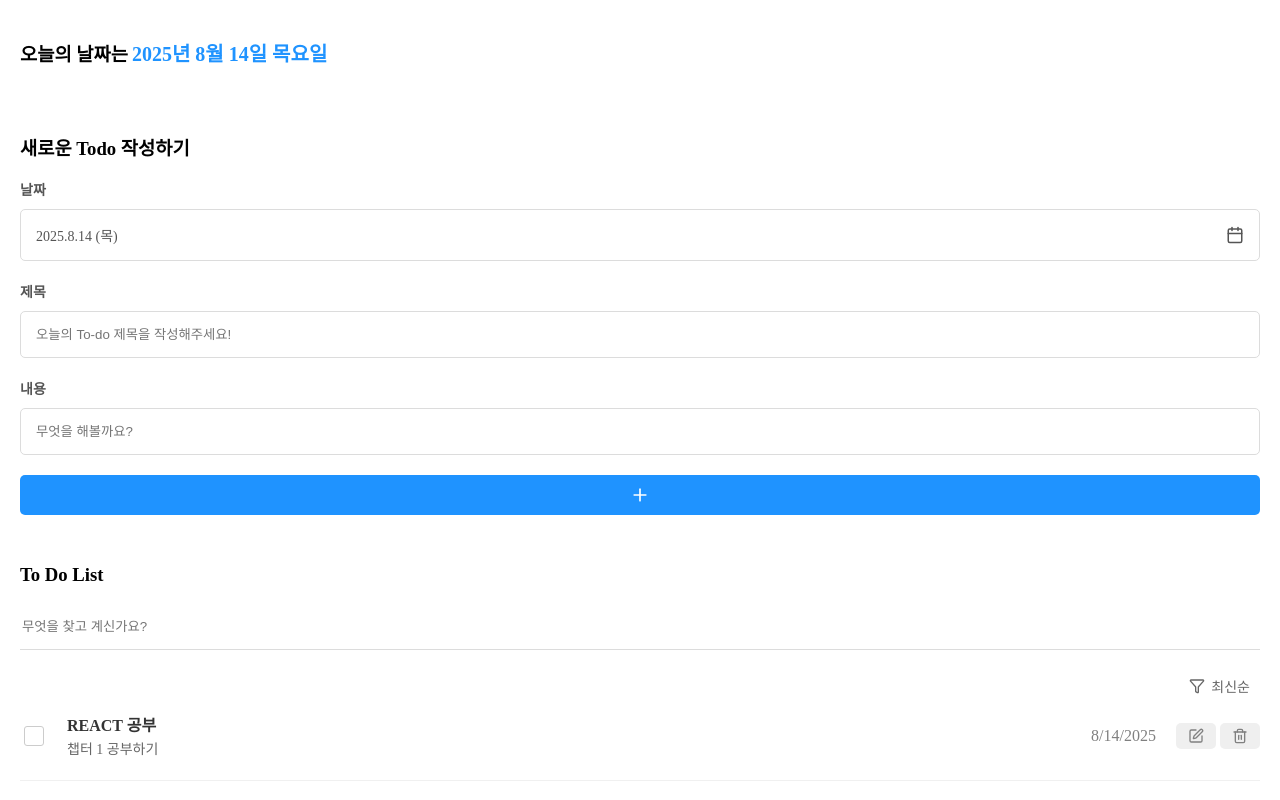
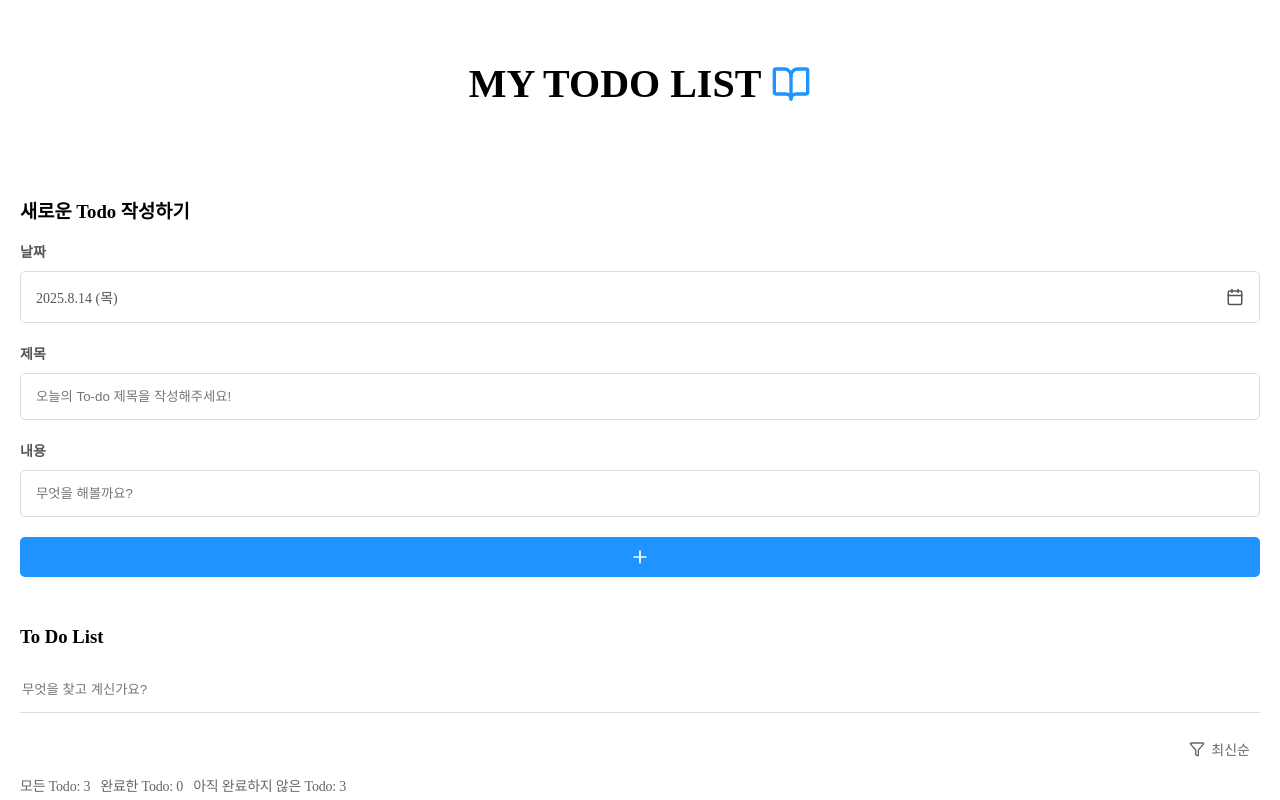
Before and after one commit to heehortus/React-Todo, a React (Vite) app: page / in a window 1280 px wide. Shown: the top 800 px of the page. Built offline with nearby package versions, Linux system fonts and the light colour scheme.

Commit message:
reafactor: useMemo, React.memo, Context 사용하여 리팩토링

```diff
--- a/src/App.jsx
+++ b/src/App.jsx
@@ -1,9 +1,20 @@
-import { useReducer, useState, useRef, useEffect } from "react";
+import React from "react";
+import {
+  useMemo,
+  useCallback,
+  useReducer,
+  useState,
+  useRef,
+  useEffect,
+} from "react";
 import styles from "./App.module.css";
 import Header from "./components/Header";
 import TodoEditor from "./components/TodoEditor";
 import TodoList from "./components/TodoList";
 import Toast from "./components/Toast";
+
+export const TodoStateContext = React.createContext();
+export const TodoDispatchContext = React.createContext();
 
 // mock 데이터
 const mockTodo = [
@@ -57,11 +68,6 @@ function reducer(state, action) {
 }
 
 function App() {
-  // 컴포넌트 변수 idRef
-  // 아이템 생성할 때마다 idRef의 현재값 1씩 증가
-  // const idRef = useRef(3);
-  // const [todo, setTodo] = useState(mockTodo);
-
   // Toast 표시 상태
   const [showToast, setShowToast] = useState(false);
 
@@ -72,26 +78,8 @@ function App() {
     return savedTodos ? JSON.parse(savedTodos) : mockTodo;
   });
 
-  // 로컬 스토리지에서 데이터 불러오기
-  // const [todo, setTodo] = useState(() => {
-  //   const savedTodos = localStorage.getItem("todos");
-  //   return savedTodos ? JSON.parse(savedTodos) : [];
-  // });
-
-  // // 로컬 스토리지에서 마지막 ID 불러오기
-  // const idRef = useRef(
-  //   (() => {
-  //     const savedTodos = localStorage.getItem("todos");
-  //     if (savedTodos) {
-  //       const todos = JSON.parse(savedTodos);
-  //       return todos.length > 0
-  //         ? Math.max(...todos.map((todo) => todo.id)) + 1
-  //         : 0;
-  //     }
-  //     return 1;
-  //   })()
-  // );
-
+  // 컴포넌트 변수 idRef
+  // 아이템 생성할 때마다 idRef의 현재값 1씩 증가
   // localStorage 읽어서 나온 데이터의 최대 ID + 1
   const idRef = useRef(
     (() => {
@@ -133,12 +121,12 @@ function App() {
   };
 
   // 아이템 업데이트 함수 (체크박스 체크)
-  const onUpdate = (targetId) => {
+  const onUpdate = useCallback((targetId) => {
     dispatch({
       type: "UPDATE",
       targetId,
     });
-  };
+  }, []);
 
   // 아이템 수정 함수
   const onEdit = (targetId, newTitle, newContent) => {
@@ -152,23 +140,26 @@ function App() {
 
   // 아이템 삭제 함수
   // 해당 id를 가진 아이템 요소를 뺀 새 배열로 todo를 업데이트(필터)한다.
-  const onDelete = (targetId) => {
+  const onDelete = useCallback((targetId) => {
     dispatch({
       type: "DELETE",
       targetId,
     });
-  };
+  }, []);
+
+  const memoizedDispatches = useMemo(() => {
+    return { onCreate, onUpdate, onEdit, onDelete };
+  }, []);
 
   return (
     <div className={styles.App}>
       <Header />
-      <TodoEditor onCreate={onCreate} />
-      <TodoList
-        todo={todo}
-        onUpdate={onUpdate}
-        onEdit={onEdit}
-        onDelete={onDelete}
-      />
+      <TodoStateContext.Provider value={todo}>
+        <TodoDispatchContext.Provider value={memoizedDispatches}>
+          <TodoEditor />
+          <TodoList />
+        </TodoDispatchContext.Provider>
+      </TodoStateContext.Provider>
       <Toast
         message="할 일이 추가되었습니다!"
         isVisible={showToast}
--- a/src/components/Calendar.module.css
+++ b/src/components/Calendar.module.css
@@ -32,7 +32,7 @@
   border: none;
   cursor: pointer;
   padding: 10px;
-  border-radius: 8px;
+  border-radius: 50%;
   display: flex;
   align-items: center;
   justify-content: center;
--- a/src/components/Header.jsx
+++ b/src/components/Header.jsx
@@ -1,3 +1,5 @@
+import React from "react";
+import { BookOpen } from "lucide-react";
 import styles from "./Header.module.css";
 
 function KoreanDate() {
@@ -14,10 +16,14 @@ function KoreanDate() {
 const Header = () => {
   return (
     <div className={styles.Header}>
-      <h3>오늘의 날짜는</h3>
-      <h1>{KoreanDate()}</h1>
+      <h3>MY TODO LIST</h3>
+      <BookOpen
+        size={40} // 크기
+        color="#1f93ff" // 색상
+        strokeWidth={2} // 선 두께
+      />
     </div>
   );
 };
 
-export default Header;
+export default React.memo(Header);
--- a/src/components/Header.module.css
+++ b/src/components/Header.module.css
@@ -1,11 +1,11 @@
 .Header {
   display: flex;
   flex-direction: row;
+  justify-content: center;
   align-items: center;
-  gap: 4px;
+  gap: 10px;
 }
 
-.Header h1 {
-  font-size: 20px;
-  color: #1f93ff;
+.Header h3 {
+  font-size: 40px;
 }
--- a/src/components/TodoEditor.jsx
+++ b/src/components/TodoEditor.jsx
@@ -1,9 +1,11 @@
-import { useRef, useState } from "react";
+import { useContext, useRef, useState } from "react";
+import { TodoDispatchContext } from "../App";
 import { Plus, Calendar as CalendarIcon } from "lucide-react";
 import Calendar from "../components/Calendar";
 import styles from "./TodoEditor.module.css";
 
-const TodoEditor = ({ onCreate }) => {
+const TodoEditor = () => {
+  const { onCreate } = useContext(TodoDispatchContext);
   const [title, setTitle] = useState("");
   const [content, setContent] = useState("");
   const [selectedDate, setSelectedDate] = useState(new Date());
--- a/src/components/TodoItem.module.css
+++ b/src/components/TodoItem.module.css
@@ -53,11 +53,12 @@
   border-bottom: 1px solid #ccc;
   outline: none;
   background-color: transparent;
-  padding: 4px 0;
+  font-family: inherit;
 }
 
 .editTitleInput {
   font-size: 16px;
+  font-weight: 600;
   color: #333;
 }
 
--- a/src/components/TodoList.jsx
+++ b/src/components/TodoList.jsx
@@ -1,9 +1,12 @@
-import { useEffect, useState } from "react";
+import { useContext, useMemo, useState } from "react";
+import { TodoStateContext } from "../App";
 import TodoItem from "./TodoItem";
 import { Filter } from "lucide-react";
 import styles from "./TodoList.module.css";
 
-const TodoList = ({ todo, onUpdate, onEdit, onDelete }) => {
+const TodoList = () => {
+  const todo = useContext(TodoStateContext);
+
   const [search, setSearch] = useState("");
 
   // 정렬 및 필터
@@ -15,11 +18,17 @@ const TodoList = ({ todo, onUpdate, onEdit, onDelete }) => {
     setSearch(e.target.value);
   };
 
+  // 정렬 기준 변경할 경우 화면에 반영하는 함수
+  const onChangeSort = (value) => {
+    setSort(value);
+    setShowFilter(false);
+  };
+
   // 입력 검색어에 따라 아이템 필터링 함수
   // 검색어가 비었으면 todo 그대로 출력
   // 검색어가 있으면 todo filter
   // 대소문자 구별 안 가도록 (대문자 -> 소문자 변환)
-  const getSearchResult = () => {
+  const searchResult = useMemo(() => {
     return search === ""
       ? todo
       : todo.filter(
@@ -27,41 +36,40 @@ const TodoList = ({ todo, onUpdate, onEdit, onDelete }) => {
             it.title.toLowerCase().includes(search.toLowerCase()) ||
             it.content.toLowerCase().includes(search.toLowerCase())
         );
-  };
-
-  // 정렬 기준 변경할 경우 화면에 반영하는 함수
-  const onChangeSort = (value) => {
-    setSort(value);
-    setShowFilter(false);
-  };
+  }, [todo, search]);
 
   // 정렬 함수
-  const getSortedResult = () => {
-    const searchedTodos = getSearchResult();
-
+  const sortResult = useMemo(() => {
+    const searchedTodos = searchResult;
     switch (sort) {
+      // 최신순
       case "date":
-        // 최신순
         return searchedTodos.sort((a, b) => b.createdDate - a.createdDate);
 
+      // 제목 가나다순
       case "title":
-        // 제목 가나다순
-        return searchedTodos.sort((a, b) => a.title.localeCompare(b.title));
+        return searchedTodos.sort((a, b) =>
+          a.title.localeCompare(b.title, ["ko-KR", "en-US"], {
+            numeric: true,
+            sensitivity: "base",
+            caseFirst: "lower",
+          })
+        );
 
+      // 완료된 것 먼저
       case "completed":
-        // 완료된 것 먼저
         return searchedTodos.sort((a, b) => b.isDone - a.isDone);
 
+      // 미완료된 것 먼저
       case "incomplete":
-        // 미완료된 것 먼저
         return searchedTodos.sort((a, b) => a.isDone - b.isDone);
 
       default:
         return searchedTodos;
     }
-  };
+  }, [searchResult, sort]);
 
-  const getSortLabel = () => {
+  const sortLabel = useMemo(() => {
     switch (sort) {
       case "date":
         return "최신순";
@@ -74,13 +82,28 @@ const TodoList = ({ todo, onUpdate, onEdit, onDelete }) => {
       default:
         return "최신순";
     }
-  };
+  }, [sort]);
+
+  // To do 분석 함수
+  const analyzeTodo = useMemo(() => {
+    const totalCount = todo.length;
+    const doneCount = todo.filter((it) => it.isDone).length;
+    const notDoneCount = totalCount - doneCount;
+
+    return {
+      totalCount,
+      doneCount,
+      notDoneCount,
+    };
+  }, [todo]); //todo가 변할 때 콜백 함수 재실행
+
+  // 함수 호출하여 반환값을 받음
+  const { totalCount, doneCount, notDoneCount } = analyzeTodo;
 
   return (
     <div className={styles.TodoList}>
       <div className={styles.header}>
         <h3>To Do List</h3>
-
         <input
           id="searchInput"
           name="search"
@@ -89,14 +112,13 @@ const TodoList = ({ todo, onUpdate, onEdit, onDelete }) => {
           className={styles.searchBar}
           placeholder="무엇을 찾고 계신가요?"
         />
-
         <div className={styles.filterWrapper}>
           <button
             className={styles.filterButton}
             onClick={() => setShowFilter(!showFilter)}
           >
             <Filter size={16} />
-            {getSortLabel()}
+            {sortLabel}
           </button>
 
           {showFilter && (
@@ -128,24 +150,24 @@ const TodoList = ({ todo, onUpdate, onEdit, onDelete }) => {
             </div>
           )}
         </div>
+        <div className={styles.analyzeWrapper}>
+          <div>모든 Todo: {totalCount}</div>
+          <div>완료한 Todo: {doneCount}</div>
+          <div>아직 완료하지 않은 Todo: {notDoneCount}</div>
+        </div>
       </div>
 
       <div className={styles.listWrapper}>
-        {getSortedResult().map((it) => {
-          return (
-            <TodoItem
-              key={it.id}
-              {...it}
-              title={it.title}
-              onUpdate={onUpdate}
-              onEdit={onEdit}
-              onDelete={onDelete}
-            />
-          );
-        })}
+        {sortResult.map((it) => (
+          <TodoItem key={it.id} {...it} />
+        ))}
       </div>
     </div>
   );
 };
 
+TodoList.defaultProps = {
+  todo: [],
+};
+
 export default TodoList;
--- a/src/components/TodoList.module.css
+++ b/src/components/TodoList.module.css
@@ -1,3 +1,13 @@
+.analyzeWrapper {
+  display: flex;
+  flex-direction: row;
+  gap: 10px;
+  margin-bottom: 20px;
+  font-size: 14px;
+  color: #666;
+  letter-spacing: -0.2px;
+}
+
 .searchBar {
   margin-bottom: 20px;
   width: 100%;
```
Also changed, not shown: src/components/TodoItem.jsx (+6 -13 lines).
